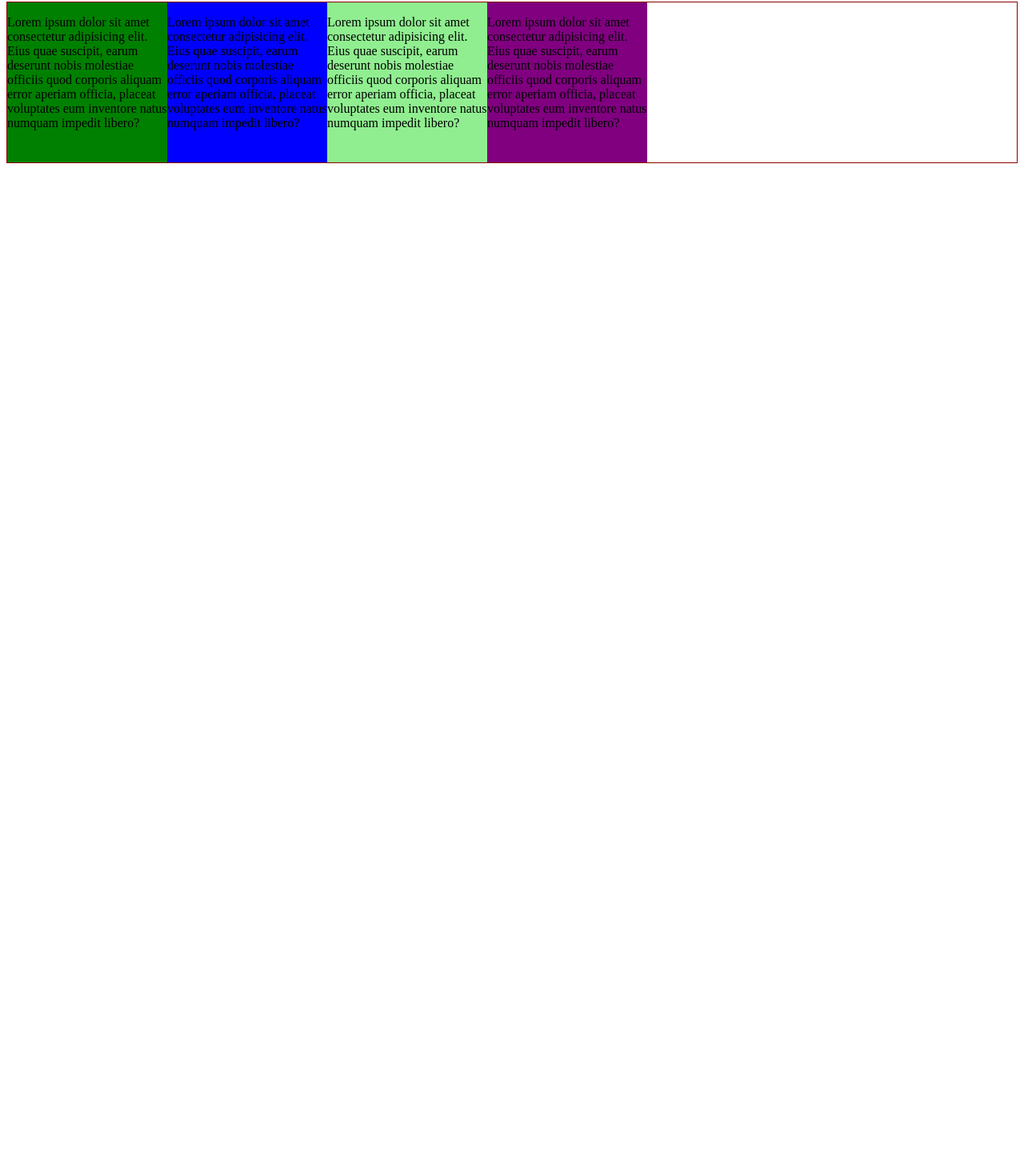
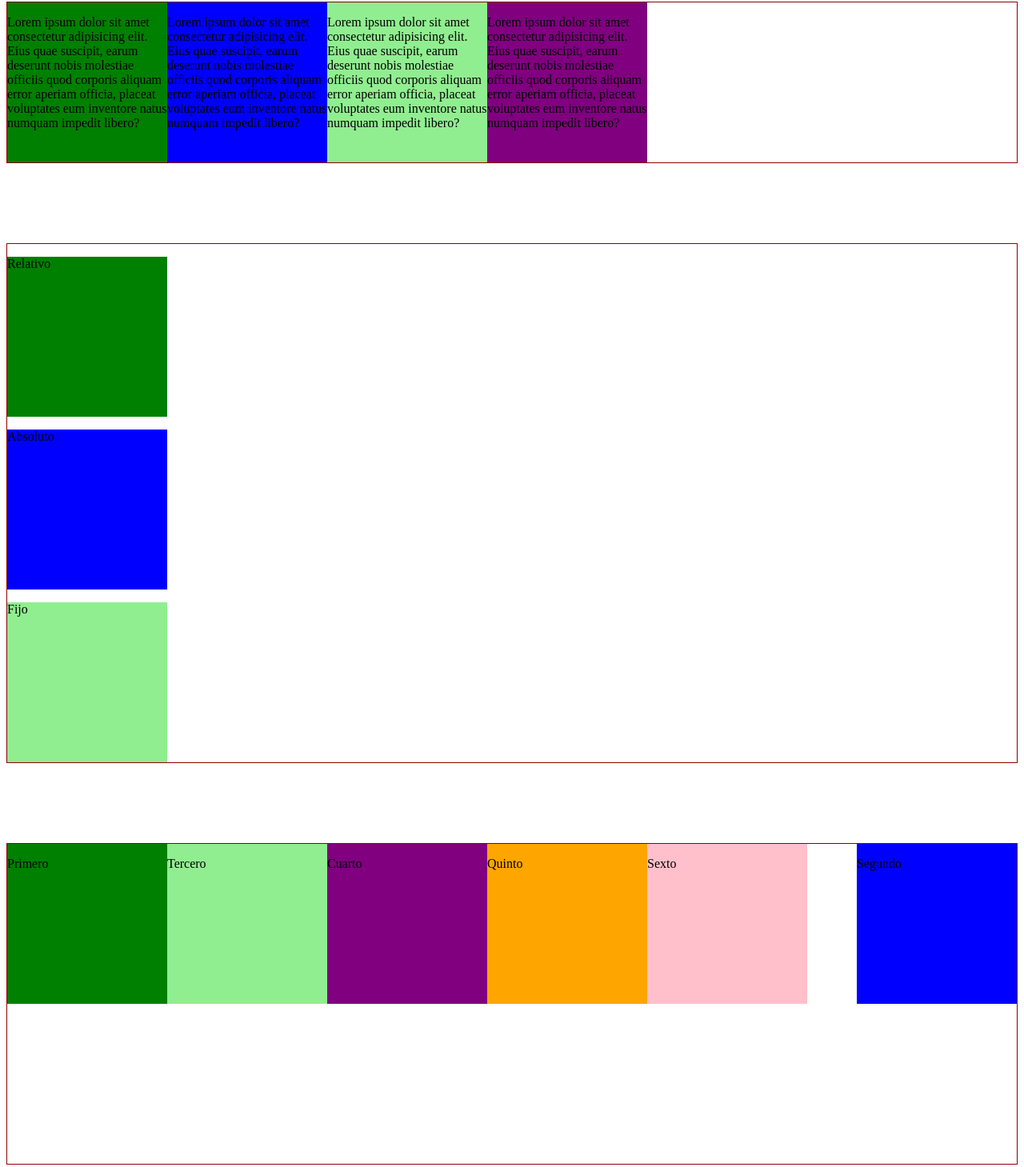
Before and after one commit to RIOH23/posicionamiento, a plain HTML site: page index.html in a window 1280 px wide. Shown: the part 1274-2733 px from the top of the page at 80% size. Before the commit the page ends 1578 px from the top, so only its background shows below. Drawn offline with Linux system fonts and the light colour scheme.

Commit message:
ajuste en el index

```diff
--- a/index.html
+++ b/index.html
@@ -36,6 +36,18 @@
             background-color: purple;
         }
 
+        #Ejemplo5 {
+            width: 200px;
+            height: 200px;
+            background-color: orange;
+        }
+
+        #Ejemplo6 {
+            width: 200px;
+            height: 200px;
+            background-color: pink;
+        }
+
         /* esta es la vista default de los elementos html */
         .bloque div {
             display: block;
@@ -49,11 +61,53 @@
         .enTabla div {
             display: table-cell;
         }
+
+
+		#relativo{
+               position: relative;
+               left: 300px;
+
+          }
+
+
+
+		#absoluto{
+               position: absolute;
+               right: 500px;
+          }
+
+
+		#fijo{
+               position: fixed;
+               background: blue;
+               color: white;
+               right: 10px;
+               top: 20px;
+
+          }
+
+
+
+          .flotante{
+               height: 400px;
+               width: 100%;
+
+          }
+
+          .flotante div{
+               float: left;
+          }
+
+          .flotante div:nth-child(2){
+               float: right;
+          }
     </style>
 
 </head>
+
 <body>
 
+    <!-- elementos en bloque -->
     <div id="contenedorPadre" class="bloque">
 
         <div id="Ejemplo1">
@@ -82,6 +136,7 @@
 
     </div>
 
+    <!-- elementos en linea -->
     <div id="contenedorPadre" class="enLinea">
 
         <div id="Ejemplo1">
@@ -110,6 +165,7 @@
 
     </div>
 
+    <!-- elementos en tabla -->
     <div id="contenedorPadre" class="enTabla">
 
         <div id="Ejemplo1">
@@ -138,5 +194,46 @@
 
     </div>
 
+        <!-- posicionamiento relativo, absoluto y fijo -->
+        <div id="contenedorPadre" class="posicionamiento">
+            <div class="posicionamiento">
+                <div id="Ejemplo1" id="relativo">
+                    <p> Relativo </p>
+                </div>
+                <div id="Ejemplo2" id="absoluto">
+                    <p> Absoluto </p>
+                </div>
+                <div id="Ejemplo3" id="fijo">
+                    <p> Fijo </p>
+                </div>
+            </div>
+        </div>
+
+        <!-- posicionamiento flotante -->
+        <div id="contenedorPadre" class="posicionamientoFlotante">
+            <div class="flotante">
+                <div id="Ejemplo1">
+                    <p> Primero </p>
+                </div>
+                <div id="Ejemplo2">
+                    <p> Segundo </p>
+                </div>
+                <div id="Ejemplo3">
+                    <p> Tercero </p>
+                </div>
+                <div id="Ejemplo4">
+                    <p> Cuarto </p>
+                </div>
+                <div id="Ejemplo5">
+                    <p> Quinto </p>
+                </div>
+                <div id="Ejemplo6">
+                    <p> Sexto </p>
+                </div>
+            </div>
+        </div>
+
+    </div>
+
 </body>
 </html>
```
Lines whose indentation alone changed are shown as unchanged.
